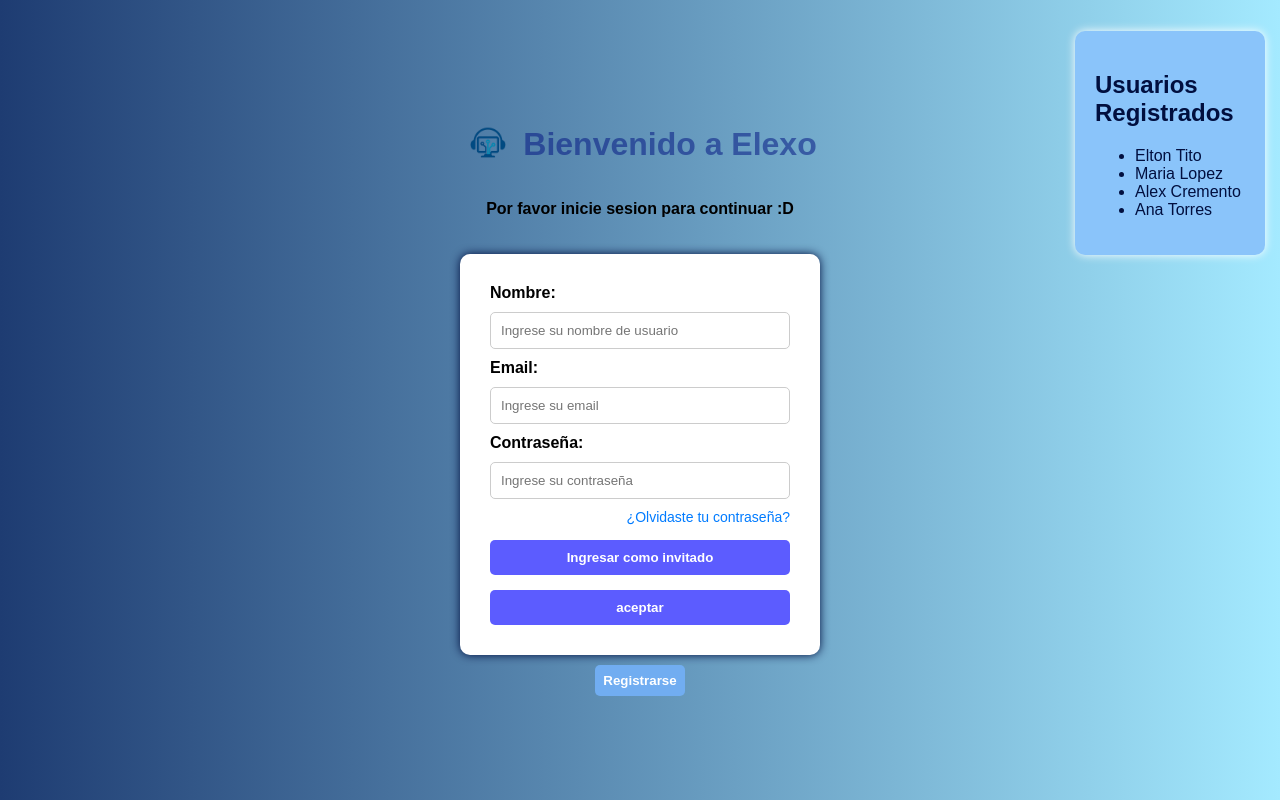
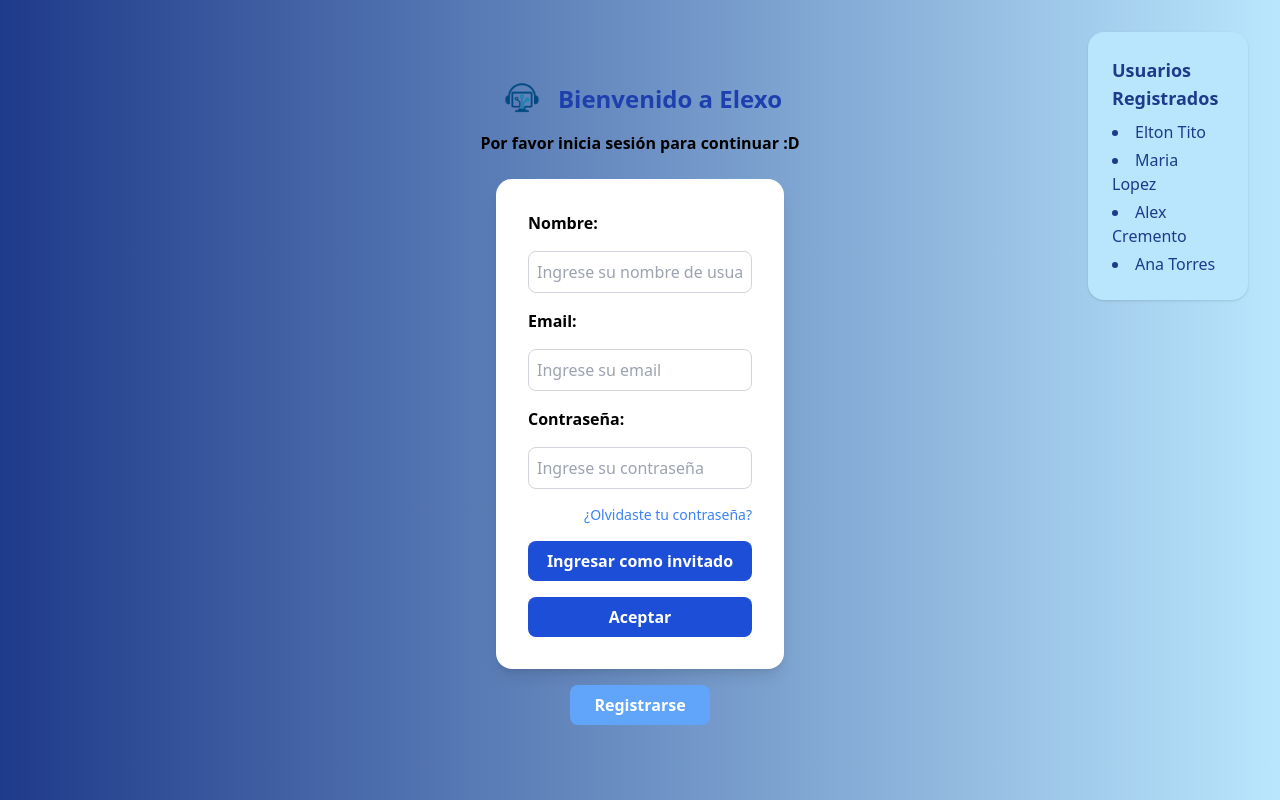
Before and after one commit to Selix2002/tarea, a plain HTML site: page index.html in a window 1280 px wide. Drawn offline with nearby package versions, Linux system fonts and the light colour scheme.

Commit message:
Se cambia css por tailwind css

```diff
--- a/index.html
+++ b/index.html
@@ -1,42 +1,56 @@
 <!DOCTYPE html>
-<html lang="es"></html>
+<html lang="es">
 <head>
   <meta charset="UTF-8">
   <meta name="viewport" content="width=device-width, initial-scale=1.0">
   <title>Elexo empresa</title>
-    <link rel="stylesheet" href="styles.css">
   <link rel="icon" type="image/x-icon" href="favicon.ico">
+  <!-- Tailwind CSS CDN -->
+  <script src="https://cdn.tailwindcss.com"></script>
 </head>
-<body>
-    <div class="inicio">
-        <div class="logo">
-            <img src="logo perfecto.png" alt="logo elexo">
-            <h1>Bienvenido a Elexo</h1>
+<body class="flex flex-col items-center justify-center min-h-screen bg-gradient-to-r from-blue-900 to-sky-200 font-sans m-0 p-0">
+
+  <!-- Sección de inicio -->
+  <div class="text-center mb-6 font-bold">
+    <div class="flex items-center justify-center gap-3 mb-2">
+      <img src="logo perfecto.png" alt="logo elexo" class="w-12 h-auto" />
+      <h1 class="text-2xl text-blue-800">Bienvenido a Elexo</h1>
     </div>
-            <p>Por favor inicie sesion para continuar :D</p>
+    <p>Por favor inicia sesión para continuar :D</p>
   </div>
-<div class="sesion">
-    <label for="text">Nombre:</label>
-    <input type="text" id="text" placeholder="Ingrese su nombre de usuario">
-    <label for="email">Email:</label>
-    <input type="email" id="email" placeholder="Ingrese su email">
-    <label for="password">Contraseña:</label>
-    <input type="password" id="password" placeholder="Ingrese su contraseña">
-    <a href="#">¿Olvidaste tu contraseña?</a>
-    <button>Ingresar como invitado</button>
-    <button>aceptar</button>
+
+  <!-- Formulario de sesión -->
+  <div class="bg-white p-8 rounded-2xl shadow-lg w-72 flex flex-col gap-4">
+    <label for="text" class="font-semibold">Nombre:</label>
+    <input type="text" id="text" placeholder="Ingrese su nombre de usuario" class="p-2 border border-gray-300 rounded-lg focus:outline-none focus:ring-2 focus:ring-blue-400" />
+
+    <label for="email" class="font-semibold">Email:</label>
+    <input type="email" id="email" placeholder="Ingrese su email" class="p-2 border border-gray-300 rounded-lg focus:outline-none focus:ring-2 focus:ring-blue-400" />
+
+    <label for="password" class="font-semibold">Contraseña:</label>
+    <input type="password" id="password" placeholder="Ingrese su contraseña" class="p-2 border border-gray-300 rounded-lg focus:outline-none focus:ring-2 focus:ring-blue-400" />
+
+    <a href="/addNewToy.html" class="self-end text-sm text-blue-500 hover:underline">¿Olvidaste tu contraseña?</a>
+
+    <button class="py-2 bg-blue-700 text-white font-bold rounded-lg hover:bg-blue-400 transition">Ingresar como invitado</button>
+    <button class="py-2 bg-blue-700 text-white font-bold rounded-lg hover:bg-blue-400 transition">Aceptar</button>
   </div>
-<div class="button">
-    <button>Registrarse</button>
+
+  <!-- Botón de registro -->
+  <div class="mt-4">
+    <button class="py-2 px-6 bg-blue-400 text-white font-bold rounded-lg hover:bg-blue-300 transition">Registrarse</button>
   </div>
-<div class="Personas">
-    <h2>Usuarios Registrados</h2>
-    <ul>
+
+  <!-- Lista de usuarios registrados -->
+  <div class="bg-sky-200 p-6 rounded-2xl shadow absolute top-8 right-8 w-40 text-blue-900">
+    <h2 class="text-lg font-semibold mb-2">Usuarios Registrados</h2>
+    <ul class="list-disc list-inside space-y-1">
       <li>Elton Tito</li>
       <li>Maria Lopez</li>
       <li>Alex Cremento</li>
       <li>Ana Torres</li>
     </ul>
+  </div>
 
 </body>
 </html>
--- a/styles.css
+++ /dev/null
@@ -1,101 +0,0 @@
-body {
-    font-family: Arial, sans-serif;
-    background: linear-gradient(to right, #1e3c72, #a4eaff);
-    margin: 0;
-    padding: 0;
-    display: flex;
-    flex-direction: column;
-    align-items: center;
-    justify-content: center;
-    min-height: 100vh;
-}
-
-.inicio {
-    text-align: center;
-    margin-bottom: 20px;
-    font-weight: bold;
-}
-.inicio h1 {
-    color: rgba(5, 24, 131, 0.541)
-}
-.sesion {
-    background-color: white;
-    padding: 30px;
-    border-radius: 10px;
-    box-shadow: 0 0 10px rgb(1, 15, 63);
-    width: 300px;
-    display: flex;
-    flex-direction: column;
-    gap: 10px;
-}
-
-.sesion label {
-    font-weight: bold;
-}
-
-.sesion input {
-    padding: 10px;
-    border: 1px solid #ccc;
-    border-radius: 5px;
-}
-
-.sesion a {
-    text-align: right;
-    font-size: 14px;
-    color: #007BFF;
-    text-decoration: none;
-}
-
-.sesion a:hover {
-    text-decoration: underline;
-}
-
-.sesion button {
-    padding: 10px;
-    margin-top: 5px;
-    border: none;
-    border-radius: 5px;
-    background-color: rgba(67, 67, 255, 0.863);
-    color: white;
-    cursor: pointer;
-    font-weight: bold;
-}
-
-.sesion button:hover {
-    background-color: #8ad4ff;
-}
-.button button {
-    margin-top: 10px;
-    border: none;
-    border-radius: 5px;
-    padding:8px;
-    color: white;
-    background-color: rgb(113, 173, 241);
-    cursor: pointer;
-    font-weight: bold;
-}
-.button button:hover {
-    background-color: #8ad4ff;
-}
-.logo {
-    display: flex;
-    align-items: center;
-    justify-content: center;
-    gap: 10px;
-}
-.logo img {
-    width: 50px;
-    height: auto
-}
-.Personas {
-    background-color: rgb(138, 196, 250);
-    padding: 20px;
-    border-radius: 10px;
-    box-shadow: 0 0 10px rgb(255, 255, 255);
-    width: 150px;
-    margin-top: 1px;
-    position: absolute;
-    top: 30px;
-    right: 15px;
-    color: rgb(1, 15, 63);
-}
```
Also changed, not shown: addNewToy.html (added). Lines whose indentation alone changed are shown as unchanged.
